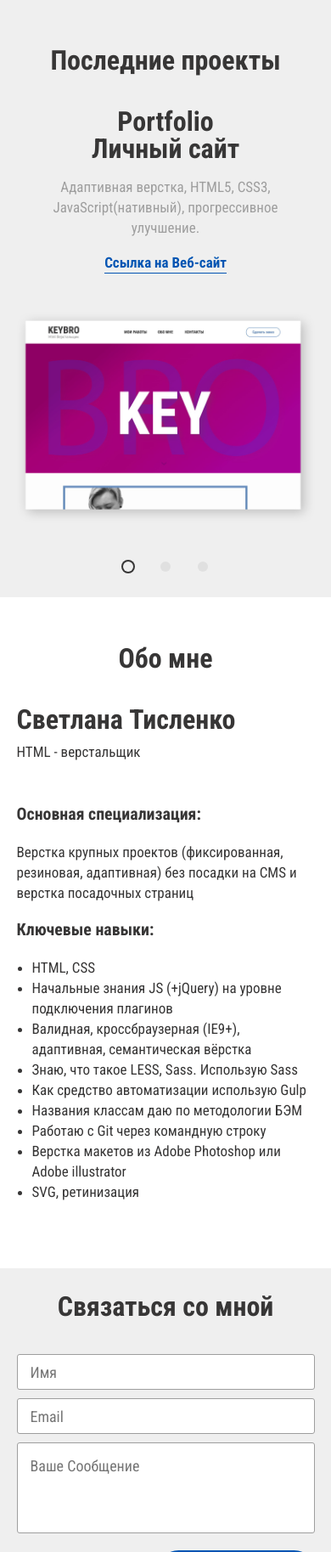
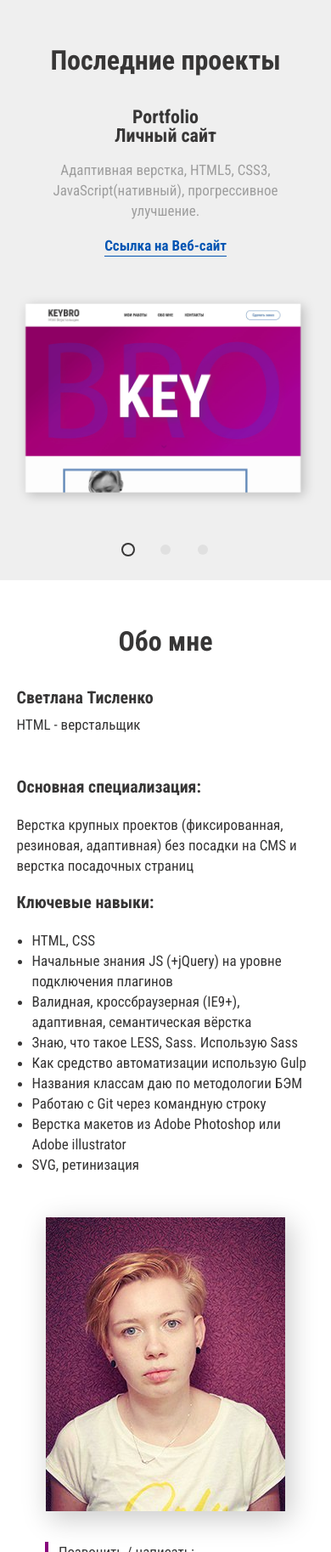
Before and after one commit to dev4est/dev4est.github.io, a website: page index.html in a window 390 px wide. Shown: the part 2140-3967 px from the top of the page at 85% size. Drawn offline with nearby package versions, Linux system fonts and the light colour scheme.

Commit message:
fixes block About

```diff
--- a/assets/css/4-pages/_home.scss
+++ b/assets/css/4-pages/_home.scss
@@ -522,8 +522,8 @@
 
             &-blurb {
               h2 {
-					font-size: 32px;
-                    line-height: 32px;
+					font-size: 22px;
+                    line-height: 22px;
                 }
             }
         }
@@ -683,6 +683,7 @@
 			max-width: 100%;
 			padding: 0;
 
+
             &-el {
 
 				&--name,
@@ -709,27 +710,28 @@
 
     &__left-block {
         width: 40%;
+		order: 2;
     }
 
      &__my-photo {
         margin-bottom: 30px;
 
         img {
-            margin-left: 50px;
+
             box-shadow: 5px 8px 30px 1px rgba(0,0,0,0.21);
         }
     }
 
     &__contacts {
         position: relative;
-        padding-left: 80px;
+        margin-left: 15px;
         margin-bottom: 20px;
 
         &::after {
             content: "";
 			position: absolute;
 			top: 0;
-			left: 50px;
+			left: -16px;
 			bottom: 0;
 			border: 2px solid #88047c;
         }
@@ -737,6 +739,8 @@
 
     &__right-block {
         width: 60%;
+		order: 1;
+		margin-right: 90px;
     }
 
     &__description {
@@ -760,13 +764,35 @@
         }
     }
 
+	@media (max-width: 767px) {
+
+		&__wrapper {
+         	flex-direction: column;
+		 	align-items: center;
+
+        }
+
+		 &__left-block {
+        	width: auto;
+    	}
+
+		 &__right-block {
+        	width: 100%;
+			margin-right: 0;
+			margin-bottom: 50px;
+
+    	}
+
+	}
+
+
     @media (max-width: 480px)  {
 
         padding: 30px 0;
 
          &__wrapper {
-
          flex-direction: column;
+		 align-items: center;
 
         }
 
@@ -775,21 +801,11 @@
             line-height: 32px;
         }
 
-        &__left-block {
-            display: none;
-        }
-
-        &__right-block {
-
-            width: 100%;
-
-        }
-
         &__title {
 
             &--name {
-            font-size: 32px;
-            line-height: 32px;
+            font-size: 20px;
+            line-height: 20px;
             }
         }
 
--- a/gulpfile.js
+++ b/gulpfile.js
@@ -13,4 +13,4 @@ gulp.task("sass:watch", function () {
   gulp.watch("assets/css/**/*.scss", ["sass"]);
 });
 
-gulp.task("default", ["sass:watch"] );
+gulp.task("default", ["sass:watch"]);
```
Also changed, not shown: assets/css/main.css.
